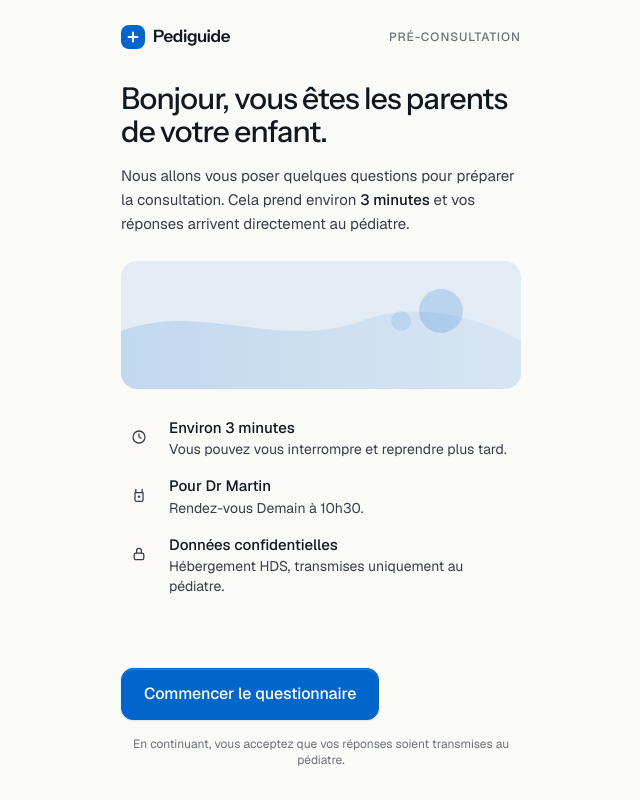
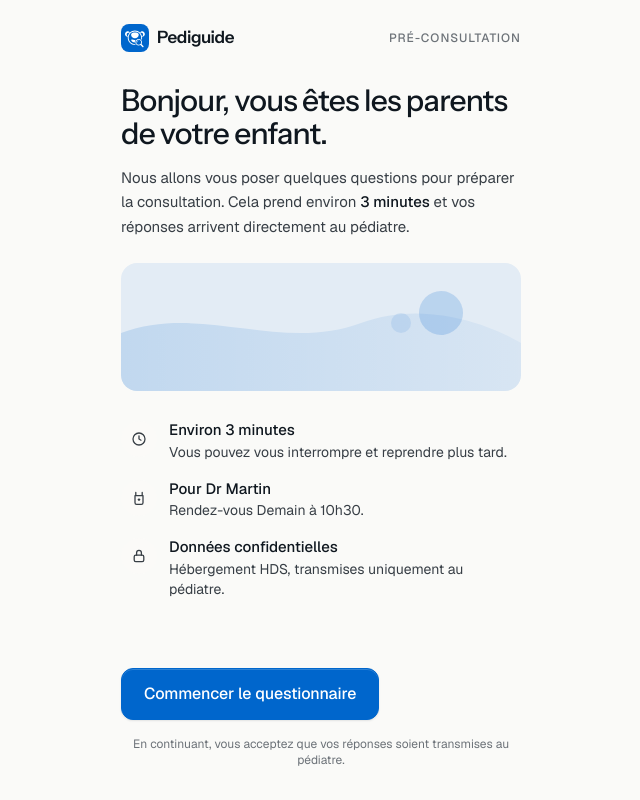
Before and after one commit to Thomaxx78/pediguideV2, a Vue app in the folder frontend/: page /pre-consultation in a window 1280 px wide. Shown: the whole page, without its empty margins (319-959 px from the left). Built offline with nearby package versions, Linux system fonts and the light colour scheme; no server answers.

Commit message:
Use Pediguide logo as brand mark + ignore Vercel .env.local
- Brand component: swap the inline plus icon for the imported logo.svg
  recolored to white via filter, with -mb-px to correct optical centering
- Add .env*.local to backend + frontend .gitignore (Vercel CLI artefacts)

```diff
--- a/frontend/src/components/ui/brand/Brand.vue
+++ b/frontend/src/components/ui/brand/Brand.vue
@@ -1,6 +1,7 @@
 <script setup lang="ts">
 import type { HTMLAttributes } from "vue"
 import { cn } from "@/lib/utils"
+import logoUrl from "@/assets/logo.svg"
 
 const props = defineProps<{
   /** Hide the wordmark, show only the mark. */
@@ -13,11 +14,13 @@ const props = defineProps<{
   <div :class="cn('inline-flex items-center gap-2', props.class)">
     <span
       aria-hidden="true"
-      class="inline-flex size-6 items-center justify-center rounded-[var(--r-sm)] bg-primary text-primary-foreground"
+      class="pg-brand-mark inline-flex size-7 items-center justify-center rounded-[var(--r-sm)] bg-primary"
     >
-      <svg viewBox="0 0 16 16" class="size-3.5" fill="none" stroke="currentColor" stroke-width="2.4" stroke-linecap="round">
-        <path d="M8 3v10M3 8h10" />
-      </svg>
+      <img
+        :src="logoUrl"
+        alt=""
+        class="size-5 -mb-px"
+      />
     </span>
     <span
       v-if="!iconOnly"
@@ -25,3 +28,11 @@ const props = defineProps<{
     >Pediguide</span>
   </div>
 </template>
+
+<style scoped>
+/* Logo SVG uses fill="currentColor", but it's loaded via <img> so currentColor
+   resolves to the <img>'s color (black). Filter forces it to white. */
+.pg-brand-mark img {
+  filter: brightness(0) invert(1);
+}
+</style>
```
Also changed, not shown: 2 other files (tests, documents, lock files or other folders).
